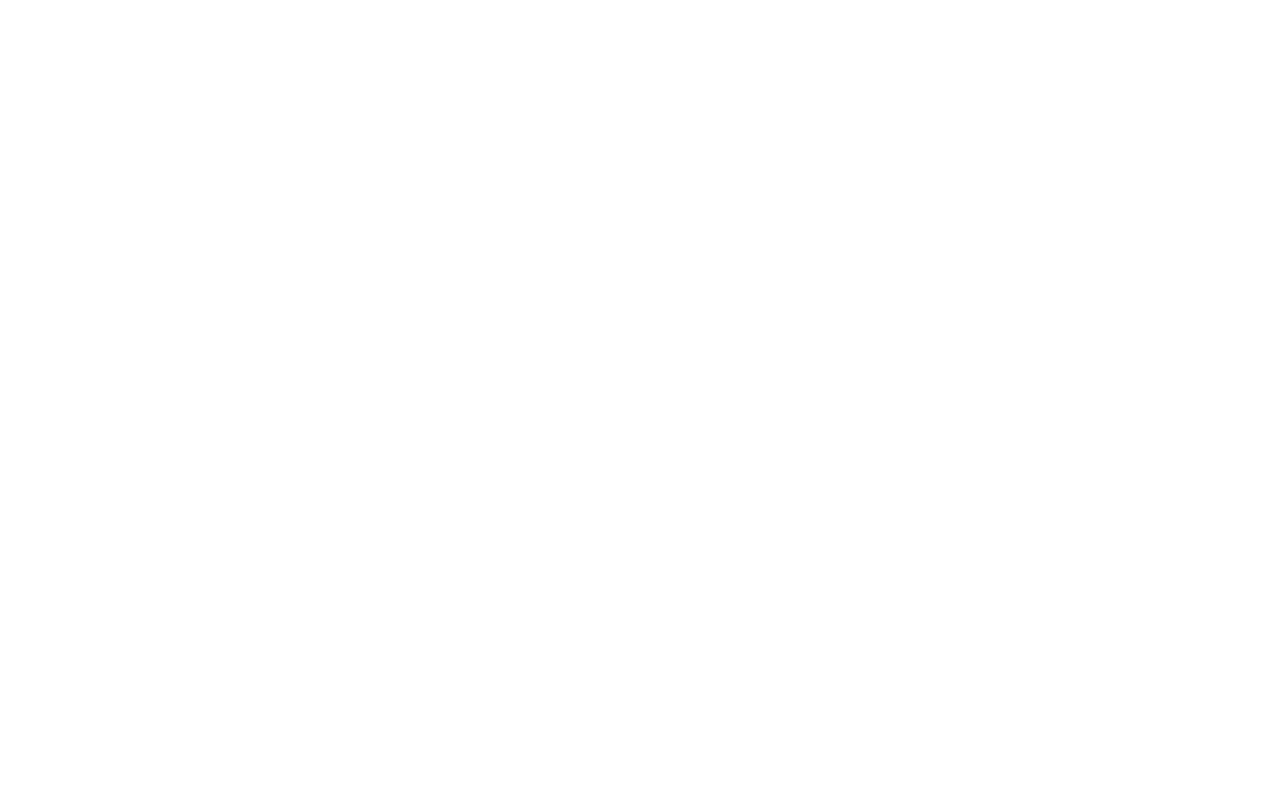
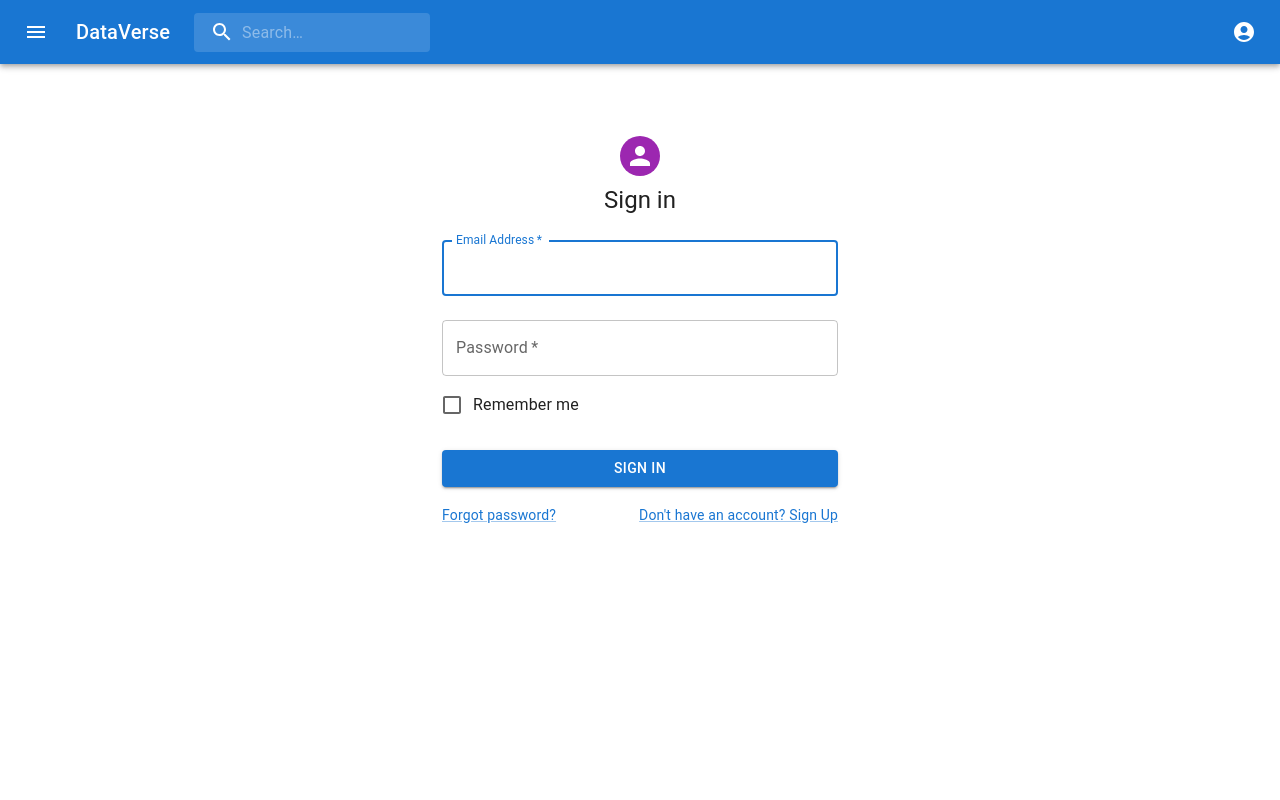
Before and after one commit to Zunaty/dataverse, a React (Create React App) app in the folder client/: page / in a window 1280 px wide. Shown: the top 800 px of the page. Built offline with nearby package versions, Linux system fonts and the light colour scheme.

Commit message:
Front end styling

```diff
--- a/client/package.json
+++ b/client/package.json
@@ -5,13 +5,16 @@
   "dependencies": {
     "@emotion/react": "^11.5.0",
     "@emotion/styled": "^11.3.0",
+    "@mui/icons-material": "^5.1.0",
     "@mui/material": "^5.1.0",
+    "@mui/styled-engine-sc": "^5.1.0",
     "@testing-library/jest-dom": "^5.15.0",
     "@testing-library/react": "^11.2.7",
     "@testing-library/user-event": "^12.8.3",
     "react": "^17.0.2",
     "react-dom": "^17.0.2",
     "react-scripts": "4.0.3",
+    "styled-components": "^5.3.3",
     "web-vitals": "^1.1.2"
   },
   "scripts": {
--- a/client/src/App.css
+++ /dev/null
@@ -1,38 +0,0 @@
-.App {
-  text-align: center;
-}
-
-.App-logo {
-  height: 40vmin;
-  pointer-events: none;
-}
-
-@media (prefers-reduced-motion: no-preference) {
-  .App-logo {
-    animation: App-logo-spin infinite 20s linear;
-  }
-}
-
-.App-header {
-  background-color: #282c34;
-  min-height: 100vh;
-  display: flex;
-  flex-direction: column;
-  align-items: center;
-  justify-content: center;
-  font-size: calc(10px + 2vmin);
-  color: white;
-}
-
-.App-link {
-  color: #61dafb;
-}
-
-@keyframes App-logo-spin {
-  from {
-    transform: rotate(0deg);
-  }
-  to {
-    transform: rotate(360deg);
-  }
-}
--- a/client/src/components/Footer/index.js
+++ b/client/src/components/Footer/index.js
@@ -1,12 +1,42 @@
-import React from 'react';
+import * as React from 'react';
+import CssBaseline from '@mui/material/CssBaseline';
+import Box from '@mui/material/Box';
+import Typography from '@mui/material/Typography';
+import Container from '@mui/material/Container';
+import Link from '@mui/material/Link';
 
 function Footer() {
+  return (
+    <Box
+      sx={{
+        display: 'flex',
+        flexDirection: 'column',
+        minHeight: '100vh',
+      }}
+    >
+      <CssBaseline />
 
-    return (
-        <div>
+      <Box
+        component="footer"
+        sx={{
+          py: 3,
+          px: 2,
+          mt: 'auto',
+          backgroundColor: (theme) =>
+            theme.palette.mode === 'light'
+              ? theme.palette.grey[200]
+              : theme.palette.grey[800],
+        }}
+      >
+        <Container maxWidth="sm">
+          <Typography variant="body1">
+            My sticky footer can be found here.
+          </Typography>
 
-        </div>
-    )
-};
+        </Container>
+      </Box>
+    </Box>
+  );
+}
 
 export default Footer;
--- a/client/src/components/Home/index.js
+++ b/client/src/components/Home/index.js
@@ -1,12 +1,98 @@
-import React from 'react';
+// This is based off the MUI provided template
+
+import * as React from 'react';
+import Avatar from '@mui/material/Avatar';
+import Button from '@mui/material/Button';
+import CssBaseline from '@mui/material/CssBaseline';
+import TextField from '@mui/material/TextField';
+import FormControlLabel from '@mui/material/FormControlLabel';
+import Checkbox from '@mui/material/Checkbox';
+import Link from '@mui/material/Link';
+import Grid from '@mui/material/Grid';
+import Box from '@mui/material/Box';
+import Typography from '@mui/material/Typography';
+import Container from '@mui/material/Container';
+import { createTheme, ThemeProvider } from '@mui/material/styles';
+
+const theme = createTheme();
 
 function Home() {
+  const handleSubmit = (event) => {
+    event.preventDefault();
+    const data = new FormData(event.currentTarget);
+    console.log({
+      email: data.get('email'),
+      password: data.get('password'),
+    });
+  };
 
-    return (
-        <div>
-
-        </div>
-    )
+  return (
+    <ThemeProvider theme={theme}>
+      <Container component="main" maxWidth="xs">
+        <CssBaseline />
+        <Box
+          sx={{
+            marginTop: 8,
+            display: 'flex',
+            flexDirection: 'column',
+            alignItems: 'center',
+          }}
+        >
+          <Avatar sx={{ m: 1, bgcolor: 'secondary.main' }}>
+          </Avatar>
+          <Typography component="h1" variant="h5">
+            Sign in
+          </Typography>
+          <Box component="form" onSubmit={handleSubmit} noValidate sx={{ mt: 1 }}>
+            <TextField
+              margin="normal"
+              required
+              fullWidth
+              id="email"
+              label="Email Address"
+              name="email"
+              autoComplete="email"
+              autoFocus
+            />
+            <TextField
+              margin="normal"
+              required
+              fullWidth
+              name="password"
+              label="Password"
+              type="password"
+              id="password"
+              autoComplete="current-password"
+            />
+            <FormControlLabel
+              control={<Checkbox value="remember" color="primary" />}
+              label="Remember me"
+            />
+            <Button
+              type="submit"
+              fullWidth
+              variant="contained"
+              sx={{ mt: 3, mb: 2 }}
+            >
+              Sign In
+            </Button>
+            <Grid container>
+              <Grid item xs>
+                <Link href="#" variant="body2">
+                  Forgot password?
+                </Link>
+              </Grid>
+              <Grid item>
+                <Link href="#" variant="body2">
+                  {"Don't have an account? Sign Up"}
+                </Link>
+              </Grid>
+            </Grid>
+          </Box>
+        </Box>
+      </Container>
+    </ThemeProvider>
+  )
 };
 
 export default Home;
--- a/client/src/components/Nav/index.js
+++ b/client/src/components/Nav/index.js
@@ -1,12 +1,201 @@
-import React from 'react';
+// This is based off the MUI provided template
+
+import * as React from 'react';
+import { styled, alpha } from '@mui/material/styles';
+import AppBar from '@mui/material/AppBar';
+import Box from '@mui/material/Box';
+import Toolbar from '@mui/material/Toolbar';
+import IconButton from '@mui/material/IconButton';
+import Typography from '@mui/material/Typography';
+import InputBase from '@mui/material/InputBase';
+import MenuItem from '@mui/material/MenuItem';
+import Menu from '@mui/material/Menu';
+import MenuIcon from '@mui/icons-material/Menu';
+import SearchIcon from '@mui/icons-material/Search';
+import AccountCircle from '@mui/icons-material/AccountCircle';
+import MoreIcon from '@mui/icons-material/MoreVert';
+
+const Search = styled('div')(({ theme }) => ({
+  position: 'relative',
+  borderRadius: theme.shape.borderRadius,
+  backgroundColor: alpha(theme.palette.common.white, 0.15),
+  '&:hover': {
+    backgroundColor: alpha(theme.palette.common.white, 0.25),
+  },
+  marginRight: theme.spacing(2),
+  marginLeft: 0,
+  width: '100%',
+  [theme.breakpoints.up('sm')]: {
+    marginLeft: theme.spacing(3),
+    width: 'auto',
+  },
+}));
+
+const SearchIconWrapper = styled('div')(({ theme }) => ({
+  padding: theme.spacing(0, 2),
+  height: '100%',
+  position: 'absolute',
+  pointerEvents: 'none',
+  display: 'flex',
+  alignItems: 'center',
+  justifyContent: 'center',
+}));
+
+const StyledInputBase = styled(InputBase)(({ theme }) => ({
+  color: 'inherit',
+  '& .MuiInputBase-input': {
+    padding: theme.spacing(1, 1, 1, 0),
+    // vertical padding + font size from searchIcon
+    paddingLeft: `calc(1em + ${theme.spacing(4)})`,
+    transition: theme.transitions.create('width'),
+    width: '100%',
+    [theme.breakpoints.up('md')]: {
+      width: '20ch',
+    },
+  },
+}));
 
 function Nav() {
+  const [anchorEl, setAnchorEl] = React.useState(null);
+  const [mobileMoreAnchorEl, setMobileMoreAnchorEl] = React.useState(null);
 
-    return (
-        <div>
+  const isMenuOpen = Boolean(anchorEl);
+  const isMobileMenuOpen = Boolean(mobileMoreAnchorEl);
 
-        </div>
-    )
-};
+  const handleProfileMenuOpen = (event) => {
+    setAnchorEl(event.currentTarget);
+  };
+
+  const handleMobileMenuClose = () => {
+    setMobileMoreAnchorEl(null);
+  };
+
+  const handleMenuClose = () => {
+    setAnchorEl(null);
+    handleMobileMenuClose();
+  };
+
+  const handleMobileMenuOpen = (event) => {
+    setMobileMoreAnchorEl(event.currentTarget);
+  };
+
+  const menuId = 'primary-search-account-menu';
+  const renderMenu = (
+    <Menu
+      anchorEl={anchorEl}
+      anchorOrigin={{
+        vertical: 'top',
+        horizontal: 'right',
+      }}
+      id={menuId}
+      keepMounted
+      transformOrigin={{
+        vertical: 'top',
+        horizontal: 'right',
+      }}
+      open={isMenuOpen}
+      onClose={handleMenuClose}
+    >
+      <MenuItem onClick={handleMenuClose}>Profile</MenuItem>
+      <MenuItem onClick={handleMenuClose}>My account</MenuItem>
+    </Menu>
+  );
+
+  const mobileMenuId = 'primary-search-account-menu-mobile';
+  const renderMobileMenu = (
+    <Menu
+      anchorEl={mobileMoreAnchorEl}
+      anchorOrigin={{
+        vertical: 'top',
+        horizontal: 'right',
+      }}
+      id={mobileMenuId}
+      keepMounted
+      transformOrigin={{
+        vertical: 'top',
+        horizontal: 'right',
+      }}
+      open={isMobileMenuOpen}
+      onClose={handleMobileMenuClose}
+    >
+      <MenuItem onClick={handleProfileMenuOpen}>
+        <IconButton
+          size="large"
+          aria-label="account of current user"
+          aria-controls="primary-search-account-menu"
+          aria-haspopup="true"
+          color="inherit"
+        >
+          <AccountCircle />
+        </IconButton>
+        <p>Profile</p>
+      </MenuItem>
+    </Menu>
+  );
+
+  return (
+    <Box sx={{ flexGrow: 1 }}>
+      <AppBar position="static">
+        <Toolbar>
+          <IconButton
+            size="large"
+            edge="start"
+            color="inherit"
+            aria-label="open drawer"
+            sx={{ mr: 2 }}
+          >
+            <MenuIcon />
+          </IconButton>
+          <Typography
+            variant="h6"
+            noWrap
+            component="div"
+            sx={{ display: { xs: 'none', sm: 'block' } }}
+          >
+            DataVerse
+          </Typography>
+          <Search>
+            <SearchIconWrapper>
+              <SearchIcon />
+            </SearchIconWrapper>
+            <StyledInputBase
+              placeholder="Search…"
+              inputProps={{ 'aria-label': 'search' }}
+            />
+          </Search>
+          <Box sx={{ flexGrow: 1 }} />
+          <Box sx={{ display: { xs: 'none', md: 'flex' } }}>
+            <IconButton
+              size="large"
+              edge="end"
+              aria-label="account of current user"
+              aria-controls={menuId}
+              aria-haspopup="true"
+              onClick={handleProfileMenuOpen}
+              color="inherit"
+            >
+              <AccountCircle />
+            </IconButton>
+          </Box>
+          <Box sx={{ display: { xs: 'flex', md: 'none' } }}>
+            <IconButton
+              size="large"
+              aria-label="show more"
+              aria-controls={mobileMenuId}
+              aria-haspopup="true"
+              onClick={handleMobileMenuOpen}
+              color="inherit"
+            >
+              <MoreIcon />
+            </IconButton>
+          </Box>
+        </Toolbar>
+      </AppBar>
+      {renderMobileMenu}
+      {renderMenu}
+    </Box>
+  );
+}
+
 
 export default Nav;
```
Also changed, not shown: client/src/App.js (+3 -5 lines), client/public/robots.txt (deleted), 1 other file (tests, documents, lock files or other folders).
